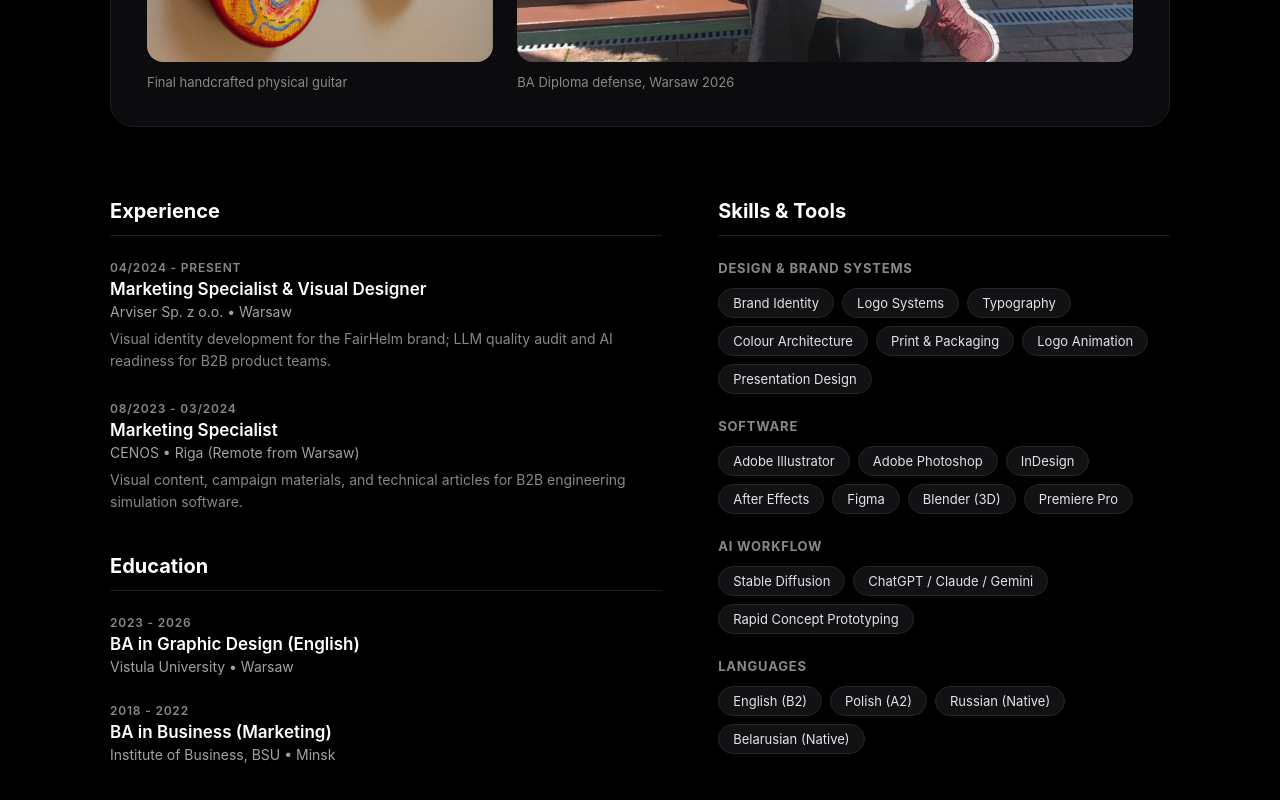
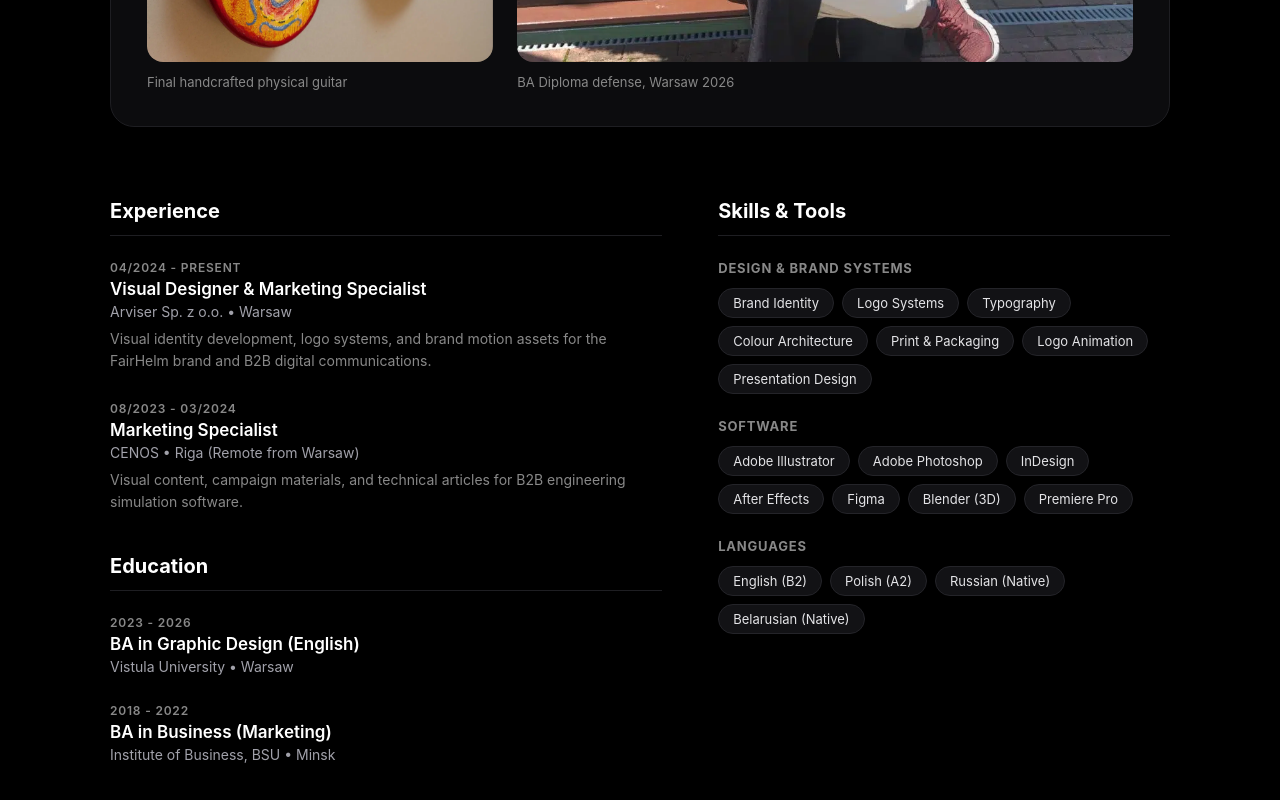
Before and after one commit to NikitaNar/NNV, a plain HTML site: page about.html in a window 1280 px wide. Shown: the part 1198-1998 px from the top of the page. Drawn offline with Linux system fonts and the light colour scheme.

Commit message:
about update

```diff
--- a/about.html
+++ b/about.html
@@ -57,8 +57,8 @@
           Graphic designer with a Bachelor's degree in Graphic Design (2026, taught in English) and a Bachelor's degree in Business (Marketing). I build brand identities and visual systems, from modular logos and print/digital guidelines to logo animation.
         </p>
         <p class="about-summary">
-          With hands-on experience in visual design and marketing for B2B technology companies, I combine strategic business thinking with craft. I use AI tools to rapidly explore visual directions and finalize production-ready assets in Adobe Creative Suite and Blender.
-        </p>
+  With hands-on experience in visual design and marketing for B2B technology companies, I combine strategic business thinking with typographic discipline, conceptual depth, and production-ready execution in Adobe Creative Suite and Blender.
+</p>
 
         <div class="about-actions">
           <a href="images/About/Nikita_Nareyko_Resume_Graphic_Designer.pdf" target="_blank" class="btn-primary">Download CV (PDF)</a>
@@ -98,11 +98,11 @@
         <h2 class="col-title">Experience</h2>
 
         <div class="timeline-item">
-          <div class="timeline-date">04/2024 - Present</div>
-          <h3>Marketing Specialist & Visual Designer</h3>
-          <div class="timeline-place">Arviser Sp. z o.o. • Warsaw</div>
-          <p>Visual identity development for the FairHelm brand; LLM quality audit and AI readiness for B2B product teams.</p>
-        </div>
+  <div class="timeline-date">04/2024 - Present</div>
+  <h3>Visual Designer & Marketing Specialist</h3>
+  <div class="timeline-place">Arviser Sp. z o.o. • Warsaw</div>
+  <p>Visual identity development, logo systems, and brand motion assets for the FairHelm brand and B2B digital communications.</p>
+</div>
 
         <div class="timeline-item">
           <div class="timeline-date">08/2023 - 03/2024</div>
@@ -153,15 +153,6 @@
             <span>Figma</span>
             <span>Blender (3D)</span>
             <span>Premiere Pro</span>
-          </div>
-        </div>
-
-        <div class="skill-group">
-          <h4>AI Workflow</h4>
-          <div class="skill-tags">
-            <span>Stable Diffusion</span>
-            <span>ChatGPT / Claude / Gemini</span>
-            <span>Rapid Concept Prototyping</span>
           </div>
         </div>
 
```
